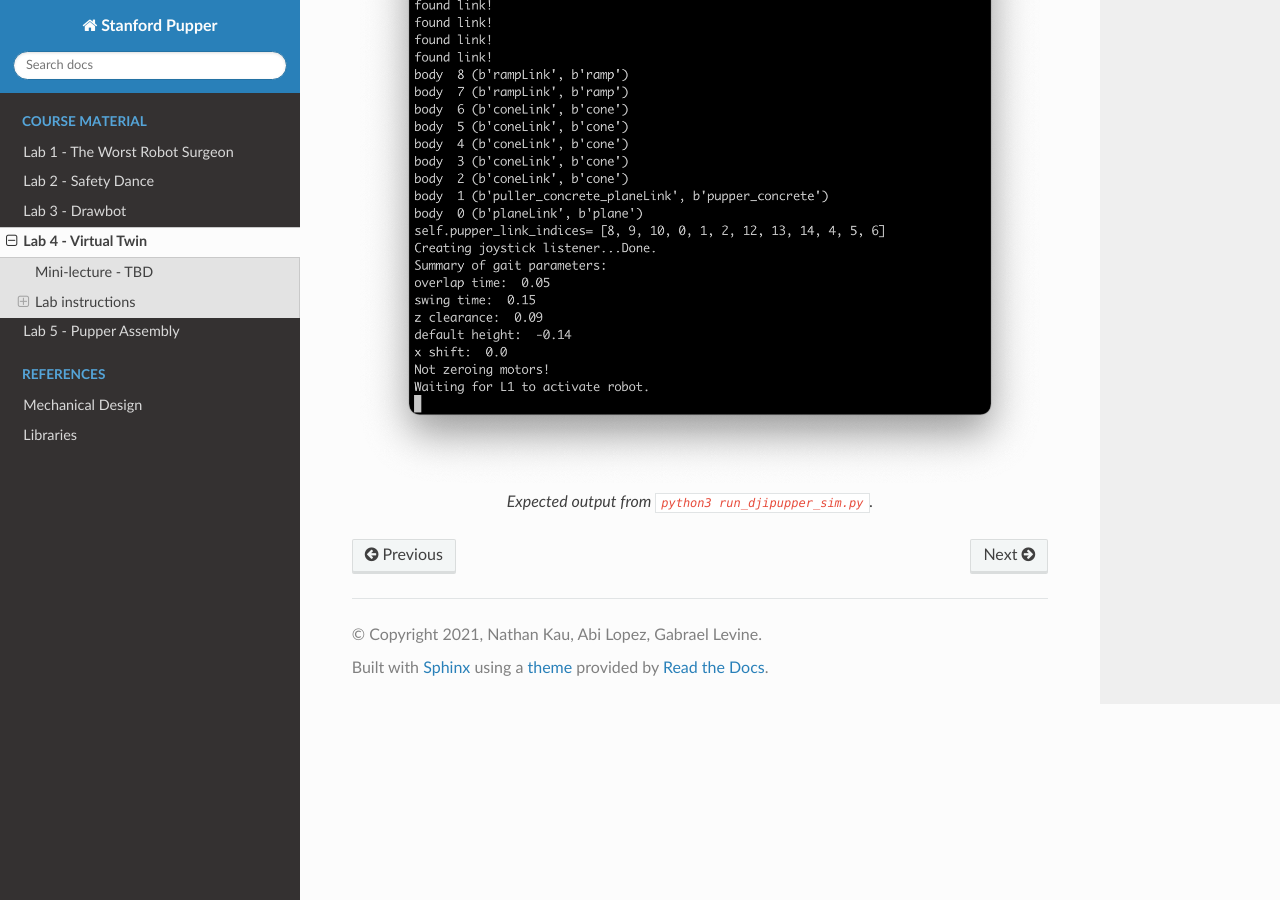
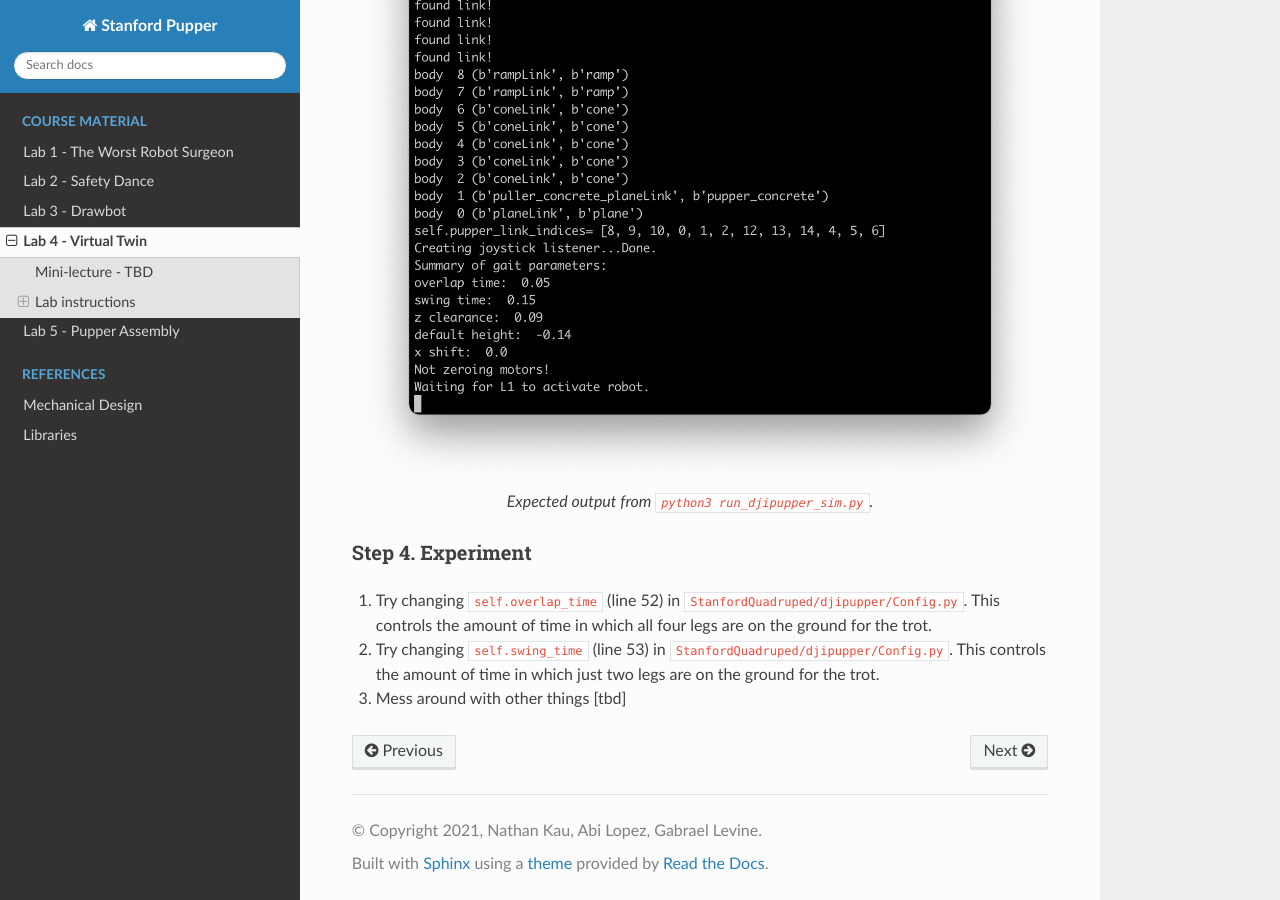
Before and after one commit to stanfordroboticsclub/pupperv3-independent-study, a Sphinx documentation site: the page built from docs/course-material/lab-4.rst, in a window 1280 px wide and 900 px high, scrolled down 2246 px. Built offline with Sphinx 7.4.7 and the Read the Docs theme 2.0.0, drawn with Linux system fonts in a browser that asks for light colours.

Commit message:
Add config modification step

```diff
--- a/docs/course-material/lab-4.rst
+++ b/docs/course-material/lab-4.rst
@@ -59,3 +59,10 @@ Expected result:
     :align: center
 
     Expected output from ``python3 run_djipupper_sim.py``.
+
+
+Step 4. Experiment
+^^^^^^^^^^^^^^^^^^^^^^^^^^^^^^^^^^^^^^^^^^^^^^^^^^^^^^^^^^
+#. Try changing ``self.overlap_time`` (line 52) in ``StanfordQuadruped/djipupper/Config.py``. This controls the amount of time in which all four legs are on the ground for the trot.
+#. Try changing ``self.swing_time`` (line 53) in ``StanfordQuadruped/djipupper/Config.py``. This controls the amount of time in which just two legs are on the ground for the trot.
+#. Mess around with other things [tbd]
```
